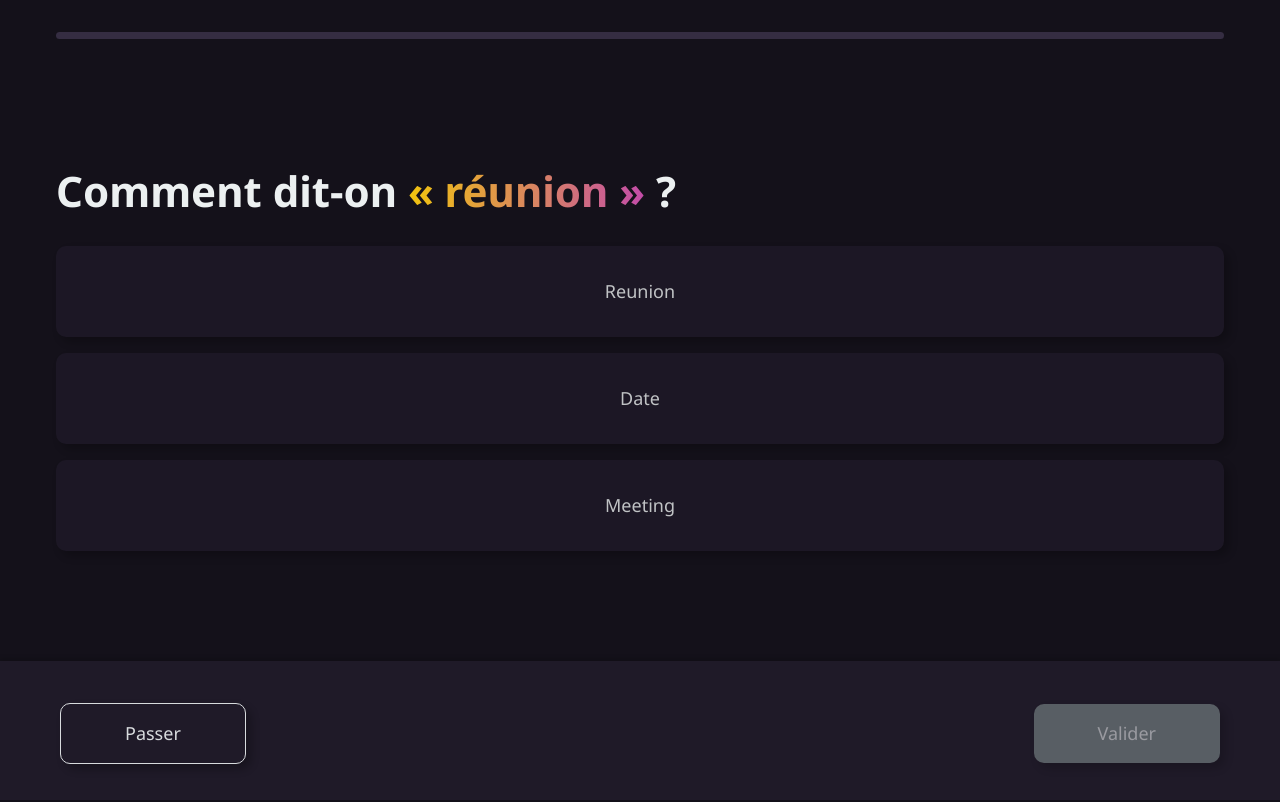
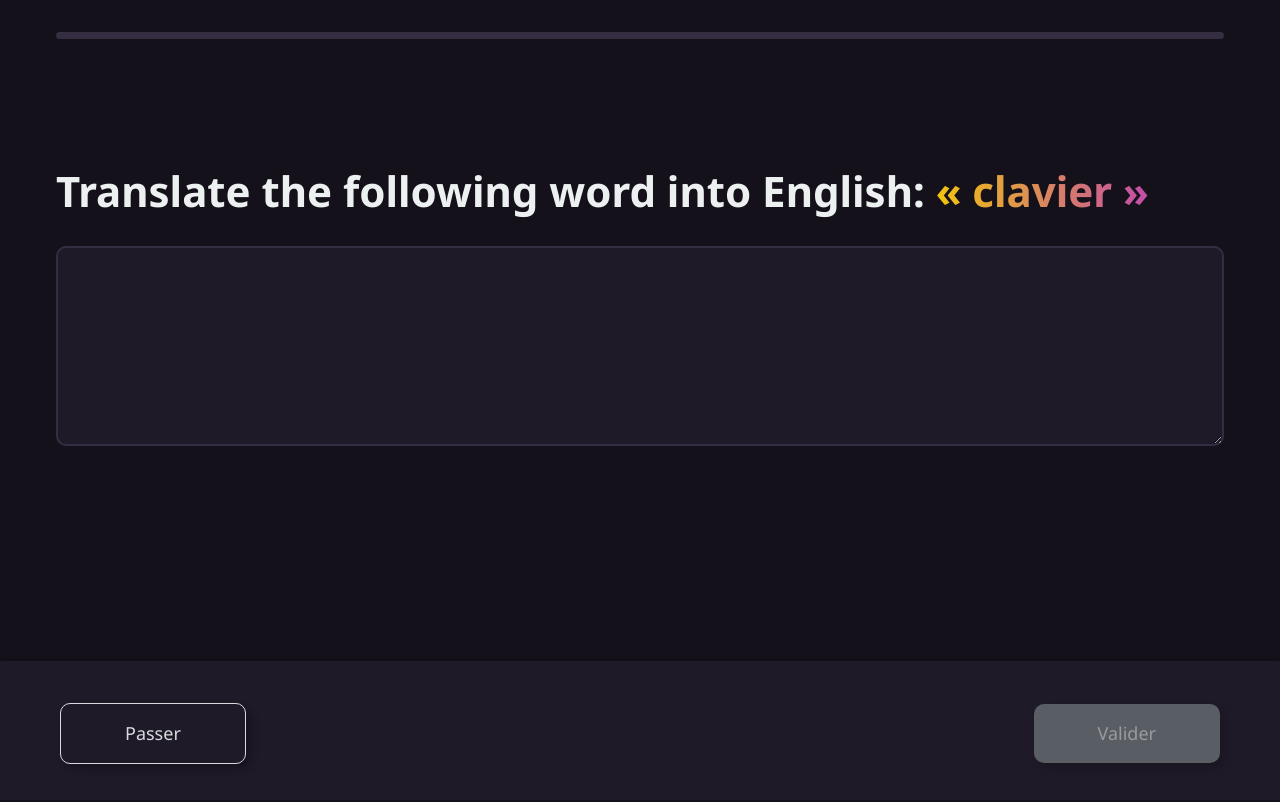
Before and after one commit to cborchert/english-for-devs, a SvelteKit app: page /quiz-example in a window 1280 px wide. Built offline with nearby package versions, Linux system fonts and the light colour scheme.

Commit message:
add token select exercise

```diff
--- /dev/null
+++ b/src/lib/components/molecules/exercises/TokenSelectExercise.svelte
@@ -0,0 +1,85 @@
+<script lang="ts">
+	import Button from '$lib/components/atoms/Button.svelte';
+	import Container from '$lib/components/atoms/Container.svelte';
+	import { onMount } from 'svelte';
+
+	export let tokens: Array<string> = [];
+	export let randomize: boolean = true;
+	export let value: string | undefined = undefined;
+	export let disabled: boolean = false;
+
+	let displayTokens: Array<{ text: string; id: number }> = [];
+
+	onMount(() => {
+		if (randomize) {
+			displayTokens = tokens
+				.sort(() => Math.random() - 0.5)
+				.map((token, id) => ({
+					text: token,
+					id
+				}));
+		} else {
+			displayTokens = tokens.map((token, id) => ({
+				text: token,
+				id
+			}));
+		}
+	});
+
+	let selectedTokens: Array<{ text: string; id: number }> = [];
+
+	$: value = selectedTokens.map((t) => t.text).join(' ');
+
+	function toggleToken(token: { text: string; id: number }) {
+		if (!disabled) {
+			if (selectedTokens.some((t) => t.id === token.id)) {
+				selectedTokens = selectedTokens.filter((t) => t.id !== token.id);
+			} else {
+				selectedTokens = [...selectedTokens, token];
+			}
+		}
+	}
+</script>
+
+<Container>
+	<p class="h3">
+		<slot name="question" />
+	</p>
+	<p class="selected">
+		{#each selectedTokens as { text, id }}
+			<Button
+				on:click={() => toggleToken({ text, id })}
+				asButton
+				size="small"
+				variant="tertiary"
+				{disabled}
+			>
+				{text}
+			</Button>
+		{/each}
+	</p>
+	<p>
+		{#each displayTokens as { text, id }}
+			<Button
+				on:click={() => {
+					toggleToken({ text, id });
+				}}
+				asButton
+				size="small"
+				variant="ghost"
+				disabled={disabled || selectedTokens.some((t) => t.id === id)}
+			>
+				{text}
+			</Button>
+		{/each}
+	</p>
+</Container>
+
+<style>
+	.selected {
+		min-height: 200px;
+		background: var(--color-background-alt);
+		padding: var(--space);
+		margin-bottom: var(--space-lg);
+	}
+</style>
--- a/src/routes/(quiz)/quiz-example/+page.svelte
+++ b/src/routes/(quiz)/quiz-example/+page.svelte
@@ -6,6 +6,7 @@
 	import ProgressBar from '$lib/components/atoms/ProgressBar.svelte';
 	import MultipleSelectExercise from '$lib/components/molecules/exercises/MultipleSelectExercise.svelte';
 	import FreeResponseExercise from '$lib/components/molecules/exercises/FreeResponseExercise.svelte';
+	import TokenSelectExercise from '$lib/components/molecules/exercises/TokenSelectExercise.svelte';
 
 	const exercises = [
 		{
@@ -121,8 +122,58 @@
 			correctResponse: 'Save a file',
 			exactResponseOnly: false,
 			responseCaseSensitive: false
+		},
+		{
+			type: 'tokenSelect',
+			question:
+				'Translate the following sentence into English: <mark>« Je suis en train de télécharger un fichier »</mark>',
+			correctResponse: 'I am downloading a file',
+			tokens: [
+				'File',
+				'Am',
+				'You',
+				'I',
+				'Uploading',
+				'A',
+				'Computer',
+				'Were',
+				'Was',
+				'Downloading',
+				'The',
+				'Document',
+				'Are'
+			],
+			exactResponseOnly: false,
+			responseCaseSensitive: false
+		},
+		{
+			type: 'tokenSelect',
+			question:
+				'Translate the following sentence into English: <mark>« Je suis développeur »</mark>',
+			correctResponse: 'I am a developer',
+			tokens: ['A', 'Developer', 'I', 'Am', 'An', 'Programmer', 'Engineer', 'Were', 'You', 'Was'],
+			exactResponseOnly: false,
+			responseCaseSensitive: false
+		},
+		{
+			type: 'tokenSelect',
+			question:
+				'Translate the following sentence into English: <mark>« Je suis en train de travailler sur mon ordinateur »</mark>',
+			correctResponse: 'I am working on my computer',
+			tokens: ['On', 'Working', 'I', 'Am', 'My', 'Computer', 'A', 'The', 'You', 'Were', 'Was'],
+			exactResponseOnly: false,
+			responseCaseSensitive: false
+		},
+		{
+			type: 'tokenSelect',
+			question:
+				'Translate the following phrase into English: <mark>« enregistrer un fichier »</mark>',
+			correctResponse: 'Save a file',
+			tokens: ['File', 'A', 'Save', 'The', 'Document', 'Upload', 'Download', 'My', 'Your'],
+			exactResponseOnly: false,
+			responseCaseSensitive: false
 		}
-	];
+	].sort(() => Math.random() - 0.5);
 
 	let currentExercise = 0;
 	let hasSubmitted = false;
@@ -165,8 +216,7 @@
 		}
 	}
 
-	// if control/cmnd + enter is pressed, submit the answer
-	// handle mac and windows
+	// if control/cmnd + enter is pressed, submit the answer; handled on mac and windows
 	function handleKeydown(event: KeyboardEvent) {
 		if ((event.ctrlKey || event.metaKey) && event.key === 'Enter') {
 			if (hasSubmitted) {
@@ -199,6 +249,7 @@
 	{/if}
 	<main>
 		{#if currentExercise < exercises.length}
+			{#key currentExercise}
 				{#if exercises[currentExercise]?.type === 'multipleSelect'}
 					<MultipleSelectExercise
 						options={exercises[currentExercise].options}
@@ -212,7 +263,17 @@
 					<FreeResponseExercise bind:value={answer} disabled={hasSubmitted}>
 						<span slot="question">{@html exercises[currentExercise].question || ''}</span>
 					</FreeResponseExercise>
+				{:else if exercises[currentExercise]?.type === 'tokenSelect'}
+					<TokenSelectExercise
+						bind:value={answer}
+						disabled={hasSubmitted}
+						tokens={exercises[currentExercise].tokens}
+						randomize={!exercises[currentExercise].keepOrder}
+					>
+						<span slot="question">{@html exercises[currentExercise].question || ''}</span>
+					</TokenSelectExercise>
 				{/if}
+			{/key}
 		{:else}
 			<Container>
 				<Card>
@@ -267,6 +328,7 @@
 	header {
 		position: sticky;
 		top: 0;
+		z-index: 1;
 		background: var(--color-background);
 	}
 
```
Lines whose indentation alone changed are shown as unchanged.
